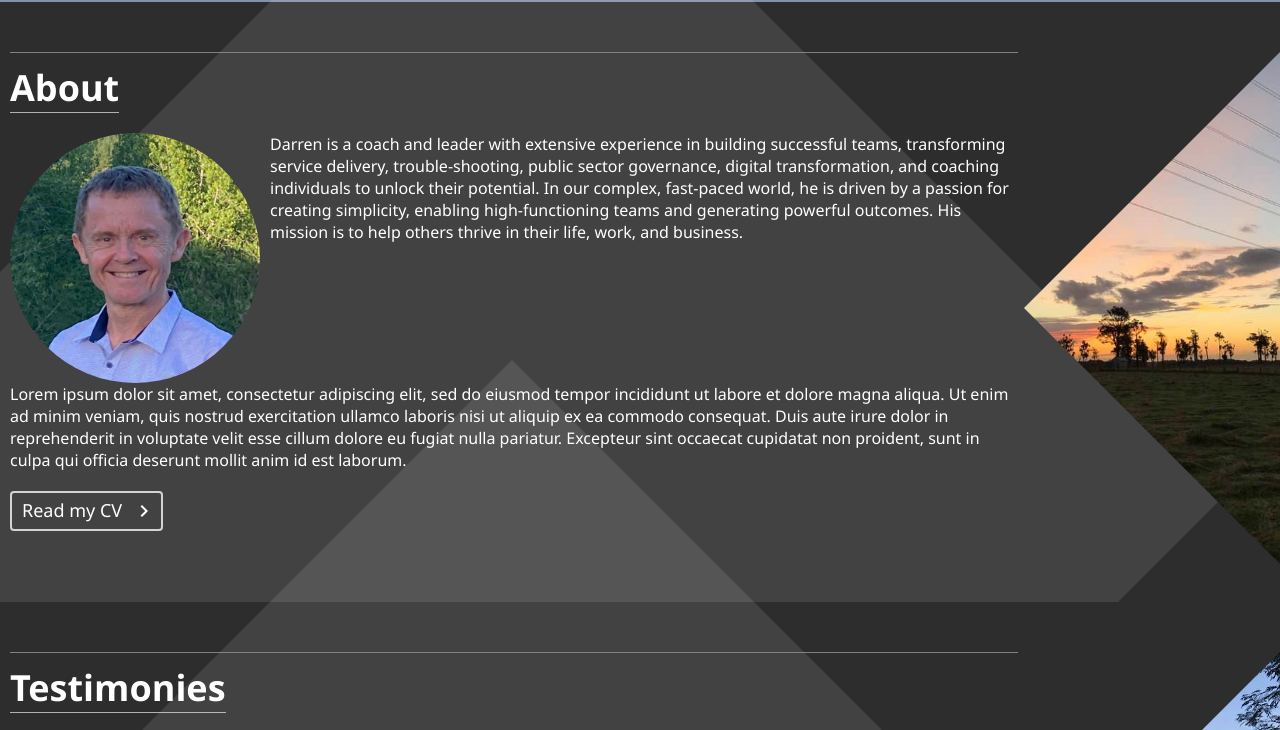
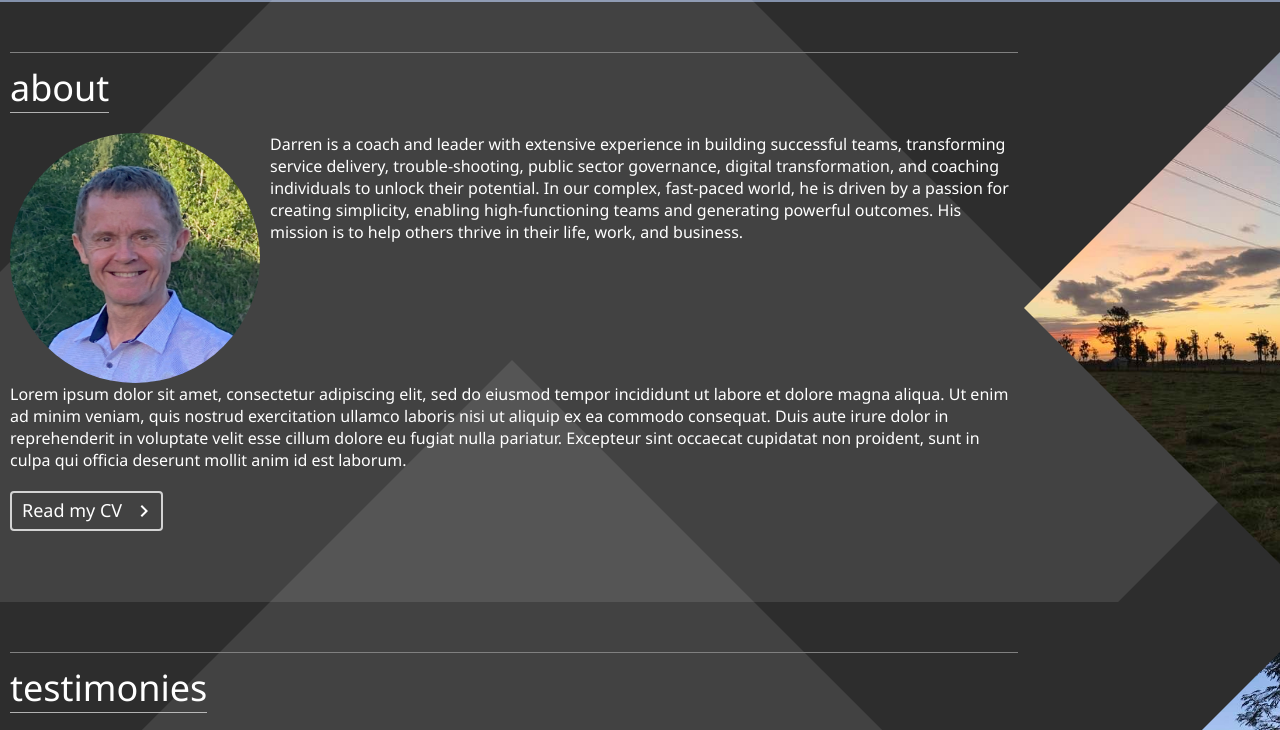
Before and after one commit to Gigabyte5671/simplesense-site, a plain HTML site: page index.html in a window 1280 px wide. Shown: the part 798-1528 px from the top of the page. Drawn offline with Linux system fonts and the light colour scheme.

Commit message:
Changed page titles to lower case

```diff
--- a/index.html
+++ b/index.html
@@ -48,7 +48,7 @@
       <div id="about" class="page">
         <div class="page_inner invisible">
           <div class="page_heading">
-            <h2>About</h2>
+            <h2>about</h2>
             <img src="assets/images/accent_line-2.png" draggable="false">
           </div>
           <div style="flex-direction:row;">
@@ -68,7 +68,7 @@
       <div id="testimonies" class="page">
         <div class="page_inner invisible">
           <div class="page_heading">
-            <h2>Testimonies</h2>
+            <h2>testimonies</h2>
             <img src="assets/images/accent_line-2.png" draggable="false">
           </div>
           <p>Lorem ipsum dolor sit amet, consectetur adipiscing elit, sed do eiusmod tempor incididunt ut labore et dolore magna aliqua. Ut enim ad minim veniam, quis nostrud exercitation ullamco laboris nisi ut aliquip ex ea commodo consequat. Duis aute irure dolor in reprehenderit in voluptate velit esse cillum dolore eu fugiat nulla pariatur. Excepteur sint occaecat cupidatat non proident, sunt in culpa qui officia deserunt mollit anim id est laborum.</p>
@@ -89,7 +89,7 @@
       <div id="contact" class="page">
         <div class="page_inner invisible">
           <div class="page_heading">
-            <h2>Contact</h2>
+            <h2>contact</h2>
             <img src="assets/images/accent_line-2.png" draggable="false">
           </div>
           <p><img src="assets/icons/location_on_white_24dp.svg" draggable="false"><b>Address: </b>123 Fake St, Mimas, Saturn - 32310</p>
--- a/style.css
+++ b/style.css
@@ -272,6 +272,7 @@ i{
 .page_heading h2{
   width: fit-content;
   font-size: 36px;
+  font-weight: 400;
   border-bottom: 1px solid #FFFFFFA0;
 }
 .page_heading img{
```
